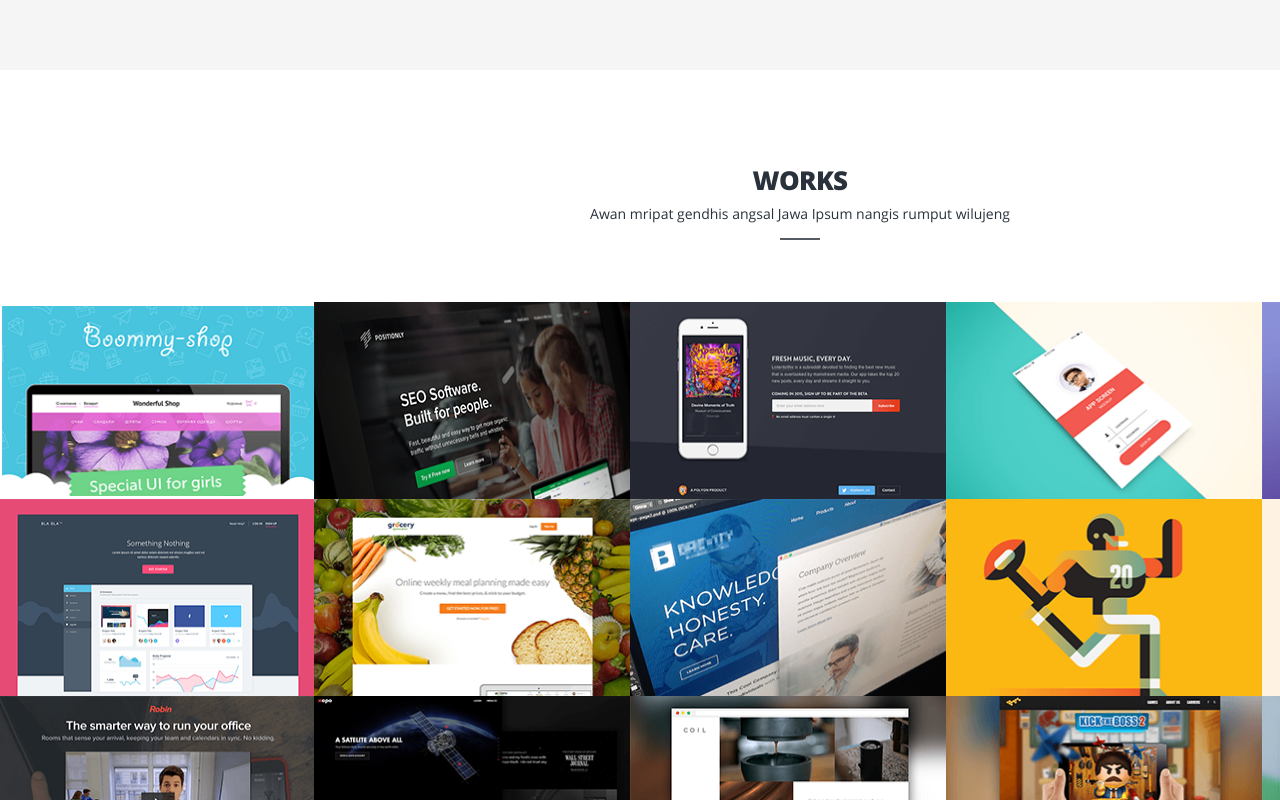
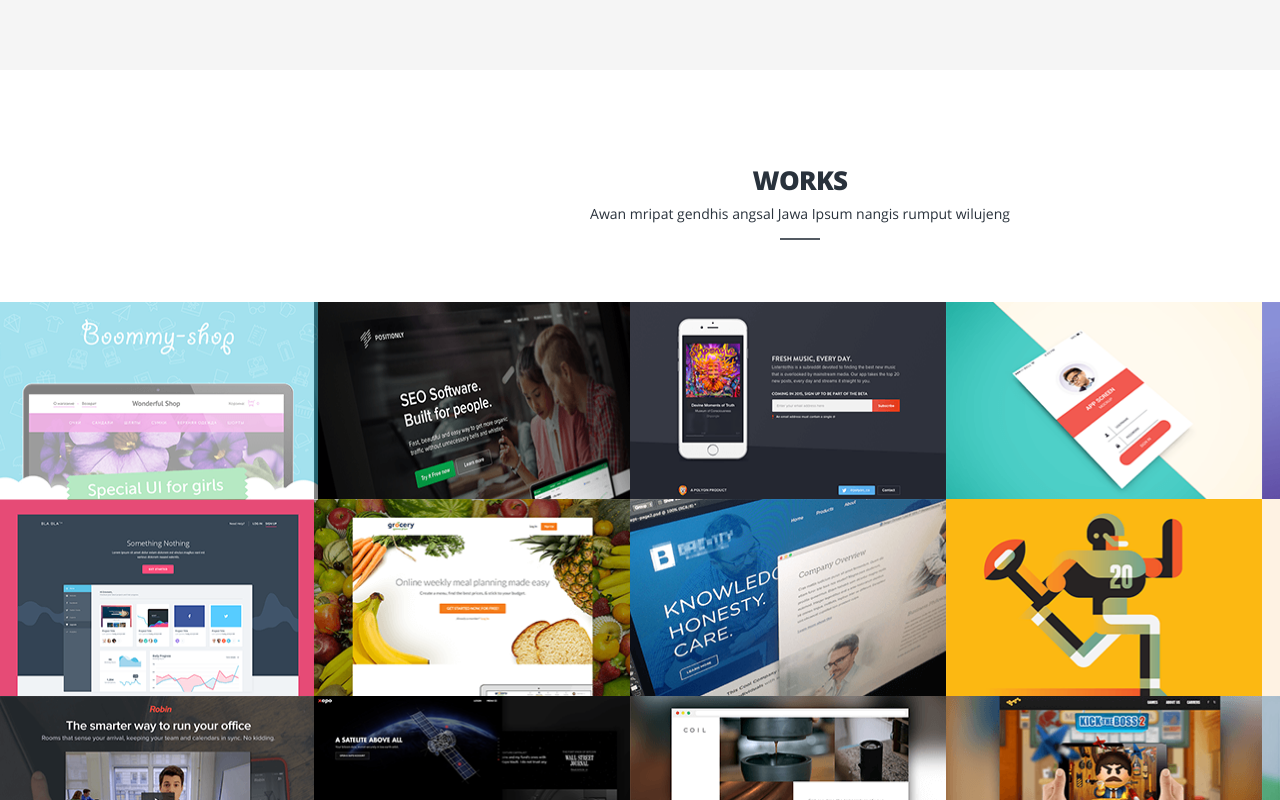
Before and after one commit to Maximumstart-initial-course/andrey-b5-002, a website: page mainfile/index.html in a window 1280 px wide. In both pictures the pointer is over the picture 158 px from the left and 1660 px from the top of the page. Shown: the part 1260-2060 px from the top of the page. Drawn offline with Linux system fonts and the light colour scheme.

Commit message:
Додав opacity

```diff
--- a/mainfile/css/style.css
+++ b/mainfile/css/style.css
@@ -298,7 +298,7 @@ a:focus {
 }
 
 .gallery-img:hover {
-	border: 4px solid white;
+	opacity: .5;
 }
 
 .article-center {
```
